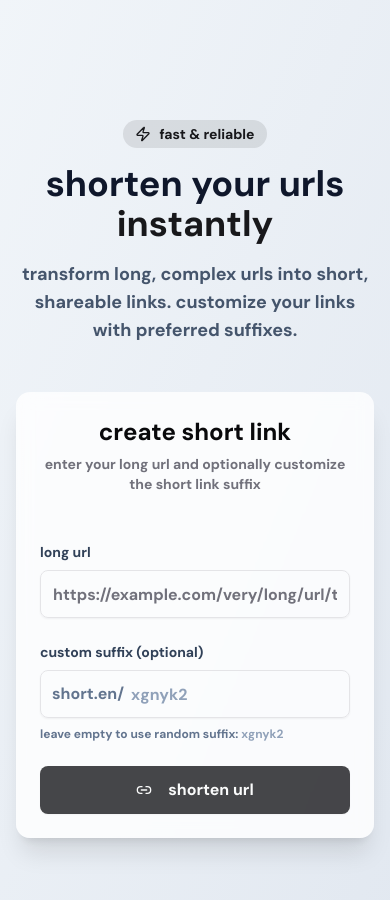
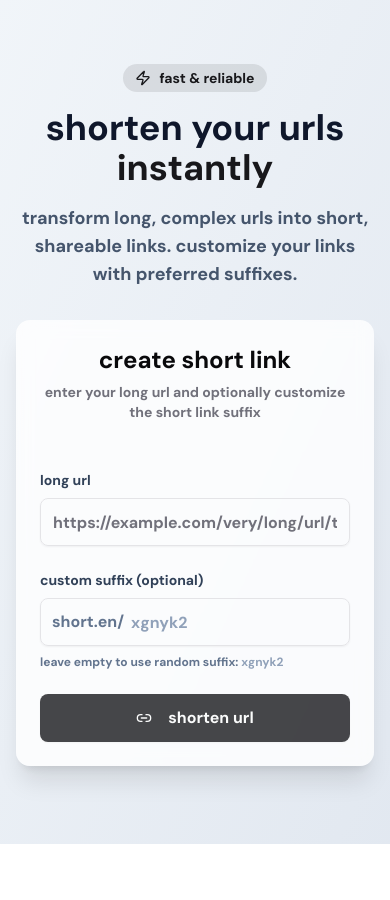
Before and after one commit to patrykniemczyk/url-shortener, a Next.js app: page / in a window 390 px wide. Shown: the top 900 px of the page. After the commit the page ends 844 px from the top, so only its background shows below. Built offline with nearby package versions, Linux system fonts and the light colour scheme.

Commit message:
improve responsiveness

```diff
--- a/src/app/page.tsx
+++ b/src/app/page.tsx
@@ -6,9 +6,9 @@
 export default function HomePage() {
   return (
     <div className="min-h-screen bg-gradient-to-br from-slate-100 to-slate-200">
-      <main className="container mx-auto px-4 py-30">
+      <main className="container mx-auto px-4 py-16 md:py-30">
         <div className="max-w-2xl mx-auto">
-          <div className="text-center mb-12">
+          <div className="text-center mb-8 md:mb-12">
             <div className="inline-flex items-center gap-2 bg-primary/10 text-primary px-3 py-1 rounded-full text-sm font-medium mb-4">
               <Zap className="w-4 h-4" />
               fast & reliable
```
